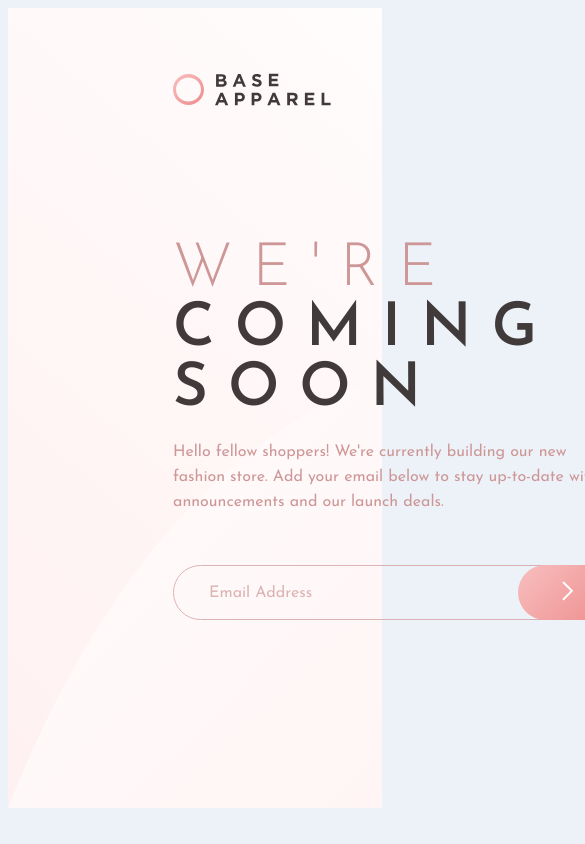
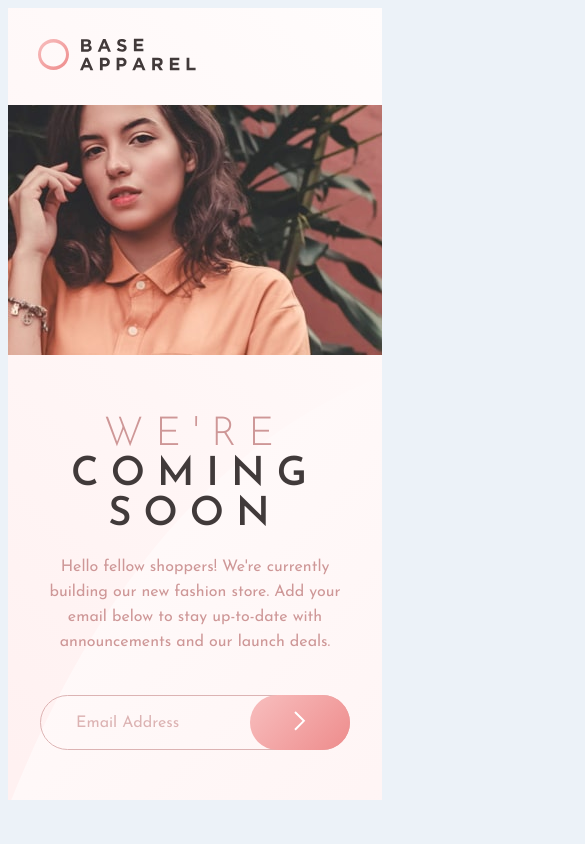
Before and after one commit to terebator228/base-apparel-coming-soon-master, a website: page src/index.html in a window 390 px wide. Shown: the top 844 px of the page, 585 px wide, since content can reach past the window. Drawn offline with nearby package versions, Linux system fonts and the light colour scheme; files that its build step writes are made by us from their sources.

Commit message:
Адаптивная верстка

```diff
--- a/src/index.html
+++ b/src/index.html
@@ -17,6 +17,9 @@
                 <div class="apparel__wrap">
 
                     <div class="apparel__logo"><img src="img/logo.svg" alt="circle"></div>
+
+                    <div class="apparel__woman-mobile"></div>
+
                     <div class="apparel__big-text">
                         <span>We're</span><br>
                         coming soon
@@ -40,6 +43,8 @@
             </div>
             <div class="apparel__right-side"></div>
         </div>
+
+
     </div>
 
 <script src="js/script.js"></script>
--- /dev/null
+++ b/src/sass/_media.scss
@@ -0,0 +1,99 @@
+@media (max-width: 1300px) {
+    .apparel {
+        &__wrap {
+            margin-left: 70px;
+            margin-right: 20px;
+        }
+    }
+}
+
+@media (max-width: 1000px) {
+    .apparel {
+        max-width: 610px;
+        display: flex;
+        flex-direction: column;
+        margin: 0 auto;
+        &__wrap {
+            width: 100%;
+            margin: 0;
+        }
+        &__logo {
+            margin-top: 30px;
+            margin-left: 30px;
+        }
+        &__woman-mobile {
+            display: block;
+            margin-top: 30px;
+        }
+        &__big-text {
+            max-width: 450px;
+            width: 100%;
+            margin-top: 60px;
+            margin-inline: auto;
+            text-align: center;
+        }
+        &__small-text {
+            max-width: 450px;
+            width: 100%;
+            text-align: center;
+            margin-inline: auto;
+        }
+        &__input-wrap {
+            max-width: 450px;
+            width: 100%;
+            margin: 0 auto;
+            margin-top: 40px;
+            margin-bottom: 90px;
+        }
+    }
+
+
+}
+
+@media (max-width: 600px) {
+    .apparel {
+        max-width: 375px;
+        display: flex;
+        flex-direction: column;
+        margin: 0 auto;
+        &__wrap {
+            width: 100%;
+            margin: 0;
+        }
+        &__logo {
+            margin-top: 30px;
+            margin-left: 30px;
+        }
+        &__woman-mobile {
+            height: 250px;
+            display: block;
+            margin-top: 30px;
+            background: url('../img/hero-mobile.jpg');
+        }
+        &__big-text {
+            max-width: 450px;
+            width: 100%;
+            margin-top: 60px;
+            margin-inline: auto;
+            font-size: 40px;
+            letter-spacing: 12px;
+            text-align: center;
+            span {
+                font-size: 40px;
+            }
+        }
+        &__small-text {
+            max-width: 310px;
+            width: 100%;
+            text-align: center;
+            margin-inline: auto;
+        }
+        &__input-wrap {
+            max-width: 310px;
+            width: 100%;
+            margin: 0 auto;
+            margin-top: 40px;
+            margin-bottom: 50px;
+        }
+    }
+}
--- a/src/sass/style.scss
+++ b/src/sass/style.scss
@@ -19,7 +19,7 @@ body {
 .apparel {
     display: flex;
     width: 100%;
-    height: 800px;
+    min-height: 800px;
     &__left-side {
         max-width: 830px;
         width: 100%;
@@ -30,6 +30,13 @@ body {
         width: 445px;
         margin-top: 65px;
         margin-left: 165px;
+    }
+    &__woman-mobile {
+        display: none;
+        max-width: 610px;
+        width: 100%;
+        height: 400px;
+        background: url('../img/hero-desktop.jpg');
     }
     &__big-text {
         text-transform: uppercase;
@@ -53,13 +60,15 @@ body {
         width: 100%;
         max-width: 610px;
         background-image: url('../img/hero-desktop.jpg');
+        background-size: cover;
     }
     &__input-wrap {
         position: relative;
         margin-top: 50px;
     }
     &__input {
-        width: 445px;
+        max-width: 445px;
+        width: 100%;
         height: 55px;
         padding: 0 35px;
         border-radius: 30px;
@@ -104,3 +113,5 @@ body {
         }
     }
 }
+
+@import 'media'
```
Also changed, not shown: dist/css/style.min.css, dist/index.html.
